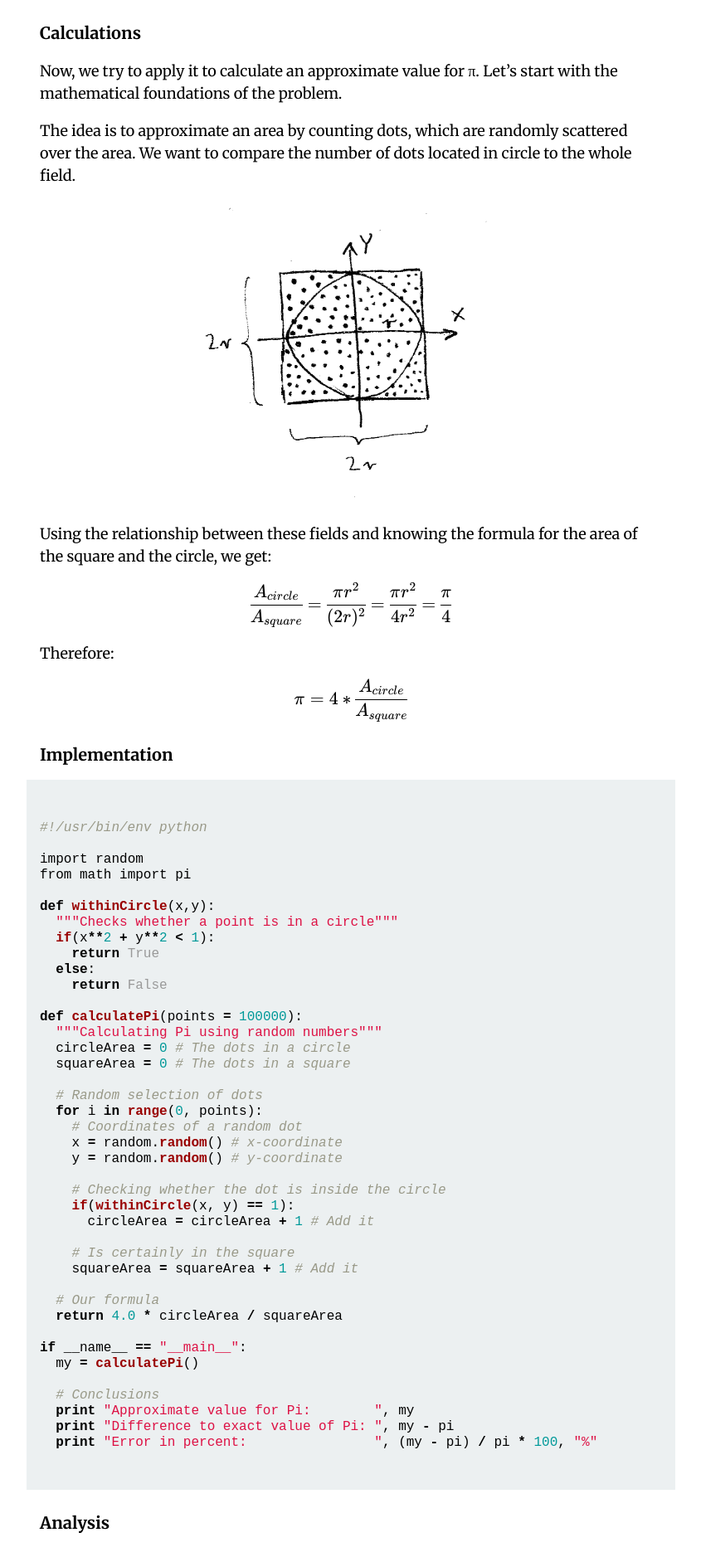
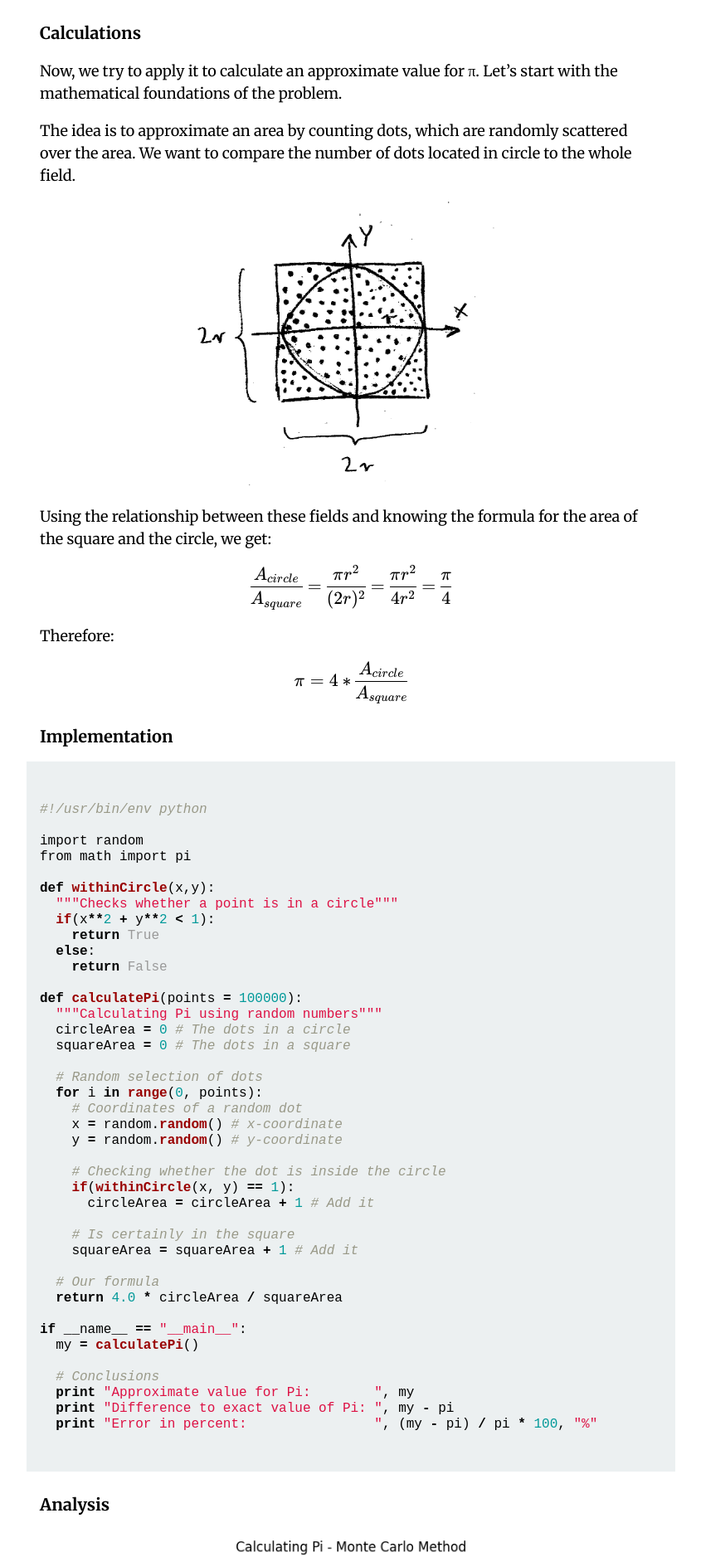
Before and after one commit to maciejczyzewski/maciejczyzewski.github.io, a Jekyll site: the page built from _posts/2015-01-10-monte-carlo-method-calculating-pi.markdown, in a window 1280 px wide. Shown: the part 330-2207 px from the top of the page at 83% size, without its empty margins (217-1062 px from the left). Built offline with Jekyll 4.4.1, drawn with Linux system fonts in a browser that asks for light colours; Markdown is read by kramdown in place of the engine named in the settings.

Commit message:
Update pictures.

```diff
--- a/_posts/2014-06-23-application-cache-in-html5.markdown
+++ b/_posts/2014-06-23-application-cache-in-html5.markdown
@@ -5,6 +5,8 @@
 ---
 
 Often there is no time to retrieve packages again. It’s becoming increasingly important for web-based applications to be accessible offline.
+
+<img src="/assets/images/prints/application_cache.jpeg" alt="Diagram" width="500px" />
 
 > The cache manifest in HTML5 is a software storage feature which provides the ability to access a web application even without a network connection.
 
--- a/_posts/2014-08-19-enable-airdrop-on-older-macs.markdown
+++ b/_posts/2014-08-19-enable-airdrop-on-older-macs.markdown
@@ -3,6 +3,8 @@
 title:  "Enable AirDrop on older Macs"
 date:   2014-08-19 15:42:00
 ---
+
+<img src="/assets/images/prints/happy_devices.jpeg" alt="Diagram" width="500px" />
 
 AirDrop is a great feature to send files between Macs quickly and easily without dealing with pesky file sharing apps. Trouble is, it’s only on WiFi and on more recent Macs.
 
--- a/_posts/2014-10-18-bloom-filters-fast-and-simple.markdown
+++ b/_posts/2014-10-18-bloom-filters-fast-and-simple.markdown
@@ -23,7 +23,7 @@
 
 ## Structure
 
-![Diagram](/assets/images/prints/bloom-fig1-11.jpeg)
+<img src="/assets/images/prints/bloom_filter.jpeg" alt="Diagram" width="500px" />
 
 Internally Bloom filters use a bit array, and multiple different hash functions.
 
--- a/_posts/2015-01-10-monte-carlo-method-calculating-pi.markdown
+++ b/_posts/2015-01-10-monte-carlo-method-calculating-pi.markdown
@@ -14,7 +14,7 @@
 
 The idea is to approximate an area by counting dots, which are randomly scattered over the area. We want to compare the number of dots located in circle to the whole field.
 
-<img src="/assets/images/prints/circle_dots2.jpeg" alt="Circle inside square" width="400px" />
+<img src="/assets/images/prints/circle_dots.jpeg" alt="Circle inside square" width="400px" />
 
 Using the relationship between these fields and knowing the formula for the area of the square and the circle, we get:
 
```
Also changed, not shown: assets/images/prints/application_cache.jpeg (added), assets/images/prints/bloom-fig1-11.jpeg (deleted), assets/images/prints/bloom_filter.jpeg (added), assets/images/prints/circle_dots.jpeg (added), assets/images/prints/circle_dots2.jpeg (deleted), assets/images/prints/happy_devices.jpeg (added).
